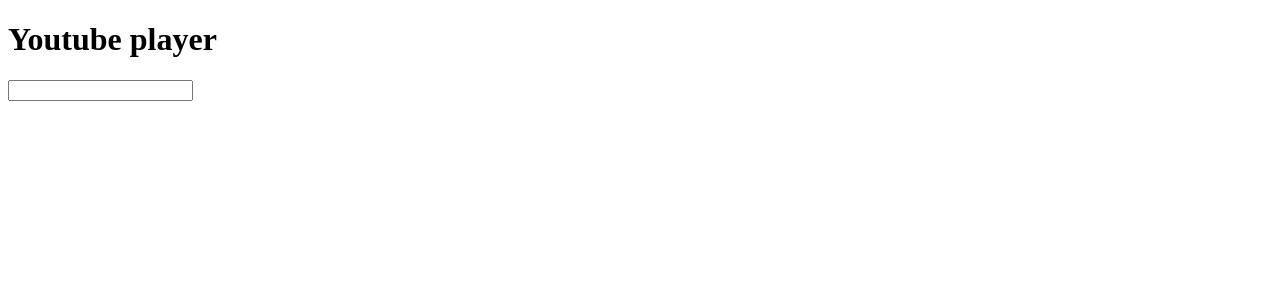
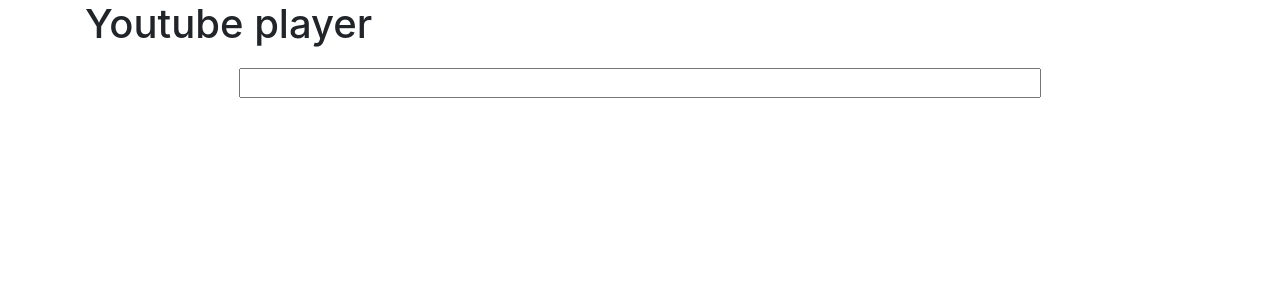
Before and after one commit to TNSaturday/youtube-player, a Vue app: page / in a window 1280 px wide. Shown: the top 300 px of the page. Built offline with nearby package versions, Linux system fonts and the light colour scheme.

Commit message:
Add bootstrap

```diff
--- a/public/index.html
+++ b/public/index.html
@@ -6,6 +6,7 @@
     <meta name="viewport" content="width=device-width,initial-scale=1.0">
     <link rel="icon" href="<%= BASE_URL %>favicon.ico">
     <title><%= htmlWebpackPlugin.options.title %></title>
+    <link rel="stylesheet" href="https://stackpath.bootstrapcdn.com/bootstrap/4.5.2/css/bootstrap.min.css" integrity="sha384-JcKb8q3iqJ61gNV9KGb8thSsNjpSL0n8PARn9HuZOnIxN0hoP+VmmDGMN5t9UJ0Z" crossorigin="anonymous">
   </head>
   <body>
     <noscript>
--- a/src/App.vue
+++ b/src/App.vue
@@ -1,5 +1,5 @@
 <template>
-  <div>
+  <div class="container">
     <h1>Youtube player</h1>
 
     <SearchBar @termChange="onTermChange" />
@@ -38,7 +38,6 @@
           q: searchTerm
         }
       }).then(response => {
-        console.log(response.data.items);
         this.videos = response.data.items;
       });
     }
--- a/src/components/SearchBar.vue
+++ b/src/components/SearchBar.vue
@@ -15,6 +15,13 @@
 }
 </script>
 
-<style>
+<style scoped>
+  input {
+    width: 75%;
+  }
 
+  div {
+    text-align: center;
+    margin: 20px;
+  }
 </style>
--- a/src/components/VideoList.vue
+++ b/src/components/VideoList.vue
@@ -1,8 +1,8 @@
 <template>
-  <ul>
+  <ul class="list-group">
     <VideoListItem
       v-for="video in videos"
-      :key="video.snippet.title"
+      :key="video.etag"
       :video="video"
     />
   </ul>
--- a/src/components/VideoListItem.vue
+++ b/src/components/VideoListItem.vue
@@ -1,5 +1,5 @@
 <template>
-  <li>
+  <li class="list-group-item">
     {{ video.snippet.title }}
   </li>
 </template>
```
